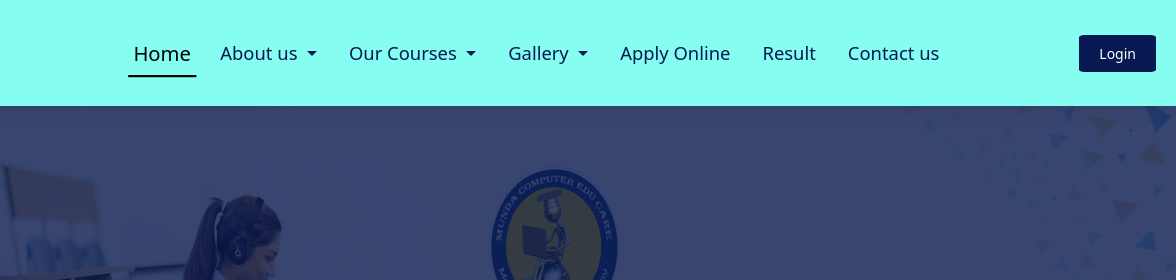
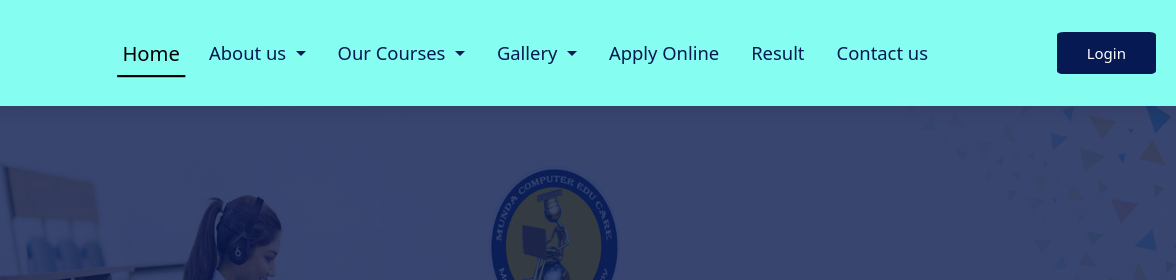
Before and after one commit to liliput1209/mundacomputers, a plain HTML site: page home.html in a window 1280 px wide. Shown: the top 280 px of the page, 104-1280 px from the left. Drawn offline with Linux system fonts and the light colour scheme.

Commit message:
Login Button modified

```diff
--- a/assets/style.css
+++ b/assets/style.css
@@ -41,9 +41,9 @@ body{
 .login-button{
    background-color: var(--vivid-cyan-blue);
    color:var(--white);
-   font-size: 14px;
+   font-size: 15px;
    font-weight: 500;
-   padding: 8px 20px;
+   padding: 10px 30px;
    border-radius: 7%;
    text-decoration: none;
    transition: 0.3s background-color;
```
